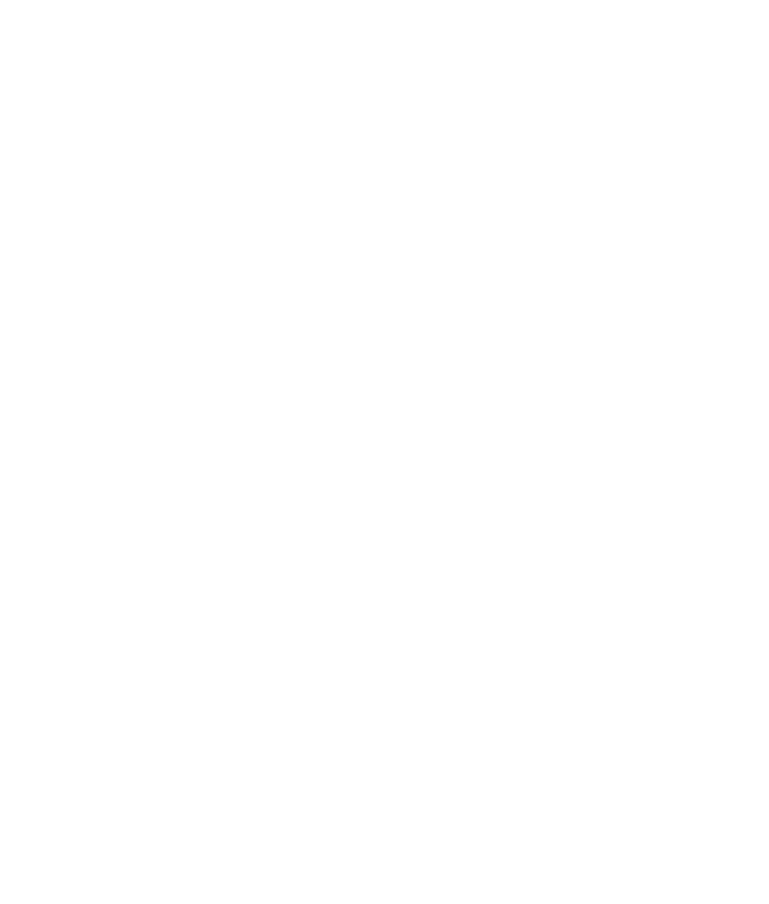
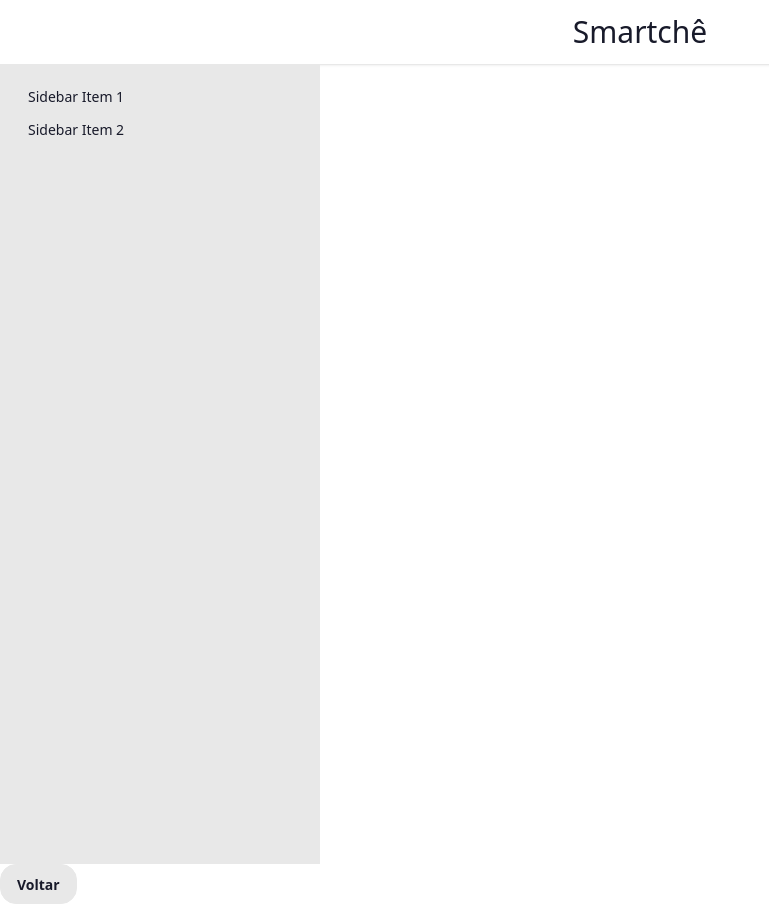
Before and after one commit to ArthurGausmann/Smartche, a React (Vite) app: page /login/dashboard in a window 1280 px wide. Before the commit this address had no page. Shown: the whole page, without its empty margins (0-769 px from the left). Before the commit the page ends 800 px from the top, so only its background shows below. Built offline with nearby package versions, Linux system fonts and the light colour scheme.

Commit message:
Rotas atualizadas, Dashboard iniciado, TODO reponsividade Landing Page

```diff
--- a/src/Components/Header.jsx
+++ b/src/Components/Header.jsx
@@ -3,14 +3,14 @@
 function Header() {
     const location = useLocation()
 
-    const hideLoginBtn = ['/login', '/cadastro'].includes(location.pathname);
+    const hideLoginBtn = ['/login', '/cadastro', '/login/dashboard', '/login/usuarios'].includes(location.pathname);
 
     return (
     <>
     <div className="navbar bg-base-100 shadow-sm">
         <div className="navbar-start"></div>
         <div className="navbar-center">
-            <h1 className='text-3xl'>Smartchê</h1>
+            <Link to='/'><h1 className='text-3xl'>Smartchê</h1></Link>
         </div>
         <div className="navbar-end">
             {!hideLoginBtn && (<Link to="/login"><button className="btn mr-10">Login</button></Link>)}
--- a/src/Components/Sidebar.jsx
+++ b/src/Components/Sidebar.jsx
@@ -1 +1,29 @@
 /*Sidebar do dashboard, que navage entre dashboards e usuários */
+import Dashboard from '../Components/Dashboard'
+
+function Sidebar() {
+    return (
+    <>
+    <div className="drawer lg:drawer-open">
+        <input id="my-drawer-3" type="checkbox" className="drawer-toggle" />
+        <div className="drawer-content flex flex-col items-center justify-center">
+        {/* Page content here */}
+        <Dashboard/>
+        <label htmlFor="my-drawer-3" className="btn drawer-button lg:hidden">
+        Open drawer
+        </label>
+        </div>
+        <div className="drawer-side">
+            <label htmlFor="my-drawer-3" aria-label="close sidebar" className="drawer-overlay"></label>
+            <ul className="menu bg-base-200 min-h-full w-80 p-4">
+                {/* Sidebar content here */}
+                <li><a>Sidebar Item 1</a></li>
+                <li><a>Sidebar Item 2</a></li>
+            </ul>
+        </div>
+    </div>
+    </>
+    )
+}
+
+export default Sidebar
--- /dev/null
+++ b/src/Pages/DashboardPage.jsx
@@ -0,0 +1,15 @@
+import Header from "../Components/Header"
+import Sidebar from "../Components/Sidebar"
+import { Link } from 'react-router-dom'
+
+function DashboardPage() {
+    return (
+    <>
+    <Header/>
+    <Sidebar/>
+    <Link to='/'><button className="btn">Voltar</button></Link>
+    </>
+    )
+}
+
+export default DashboardPage
--- a/src/Pages/Login.jsx
+++ b/src/Pages/Login.jsx
@@ -21,7 +21,7 @@
                             <input className="input pr-28" type="password" name="" id="senha" placeholder="Senha" required />
                         </div>
                         <div className="form-control">
-                            <button className="btn btn-outline btn-primary mx-2">Entrar</button>
+                            <Link to="/login/dashboard"><button className="btn btn-outline btn-primary mx-2">Entrar</button></Link>
                         </div>
                         <div className="form-control">
                             <Link to="/cadastro"><button className="btn btn-outline btn-primary mx-2">Cadastrar</button></Link>
--- a/src/main.jsx
+++ b/src/main.jsx
@@ -6,6 +6,7 @@
 import Sobre from './Pages/Sobre.jsx'
 import Login from './Pages/Login.jsx'
 import Cadastro from './Pages/Cadastro.jsx'
+import DashboardPage from './Pages/DashboardPage.jsx'
 
 
 createRoot(document.getElementById('root')).render(
@@ -16,6 +17,7 @@
         <Route path="/sobre" element={<Sobre/>}/>
         <Route path="/login" element={<Login/>}/>
         <Route path="/cadastro" element={<Cadastro/>}/>
+        <Route path="/login/dashboard" element={<DashboardPage/>}/>
       </Routes>
     </BrowserRouter>
     {/*<App />*/}
```
Also changed, not shown: src/Components/Dashboard.jsx (+10 -0 lines).
